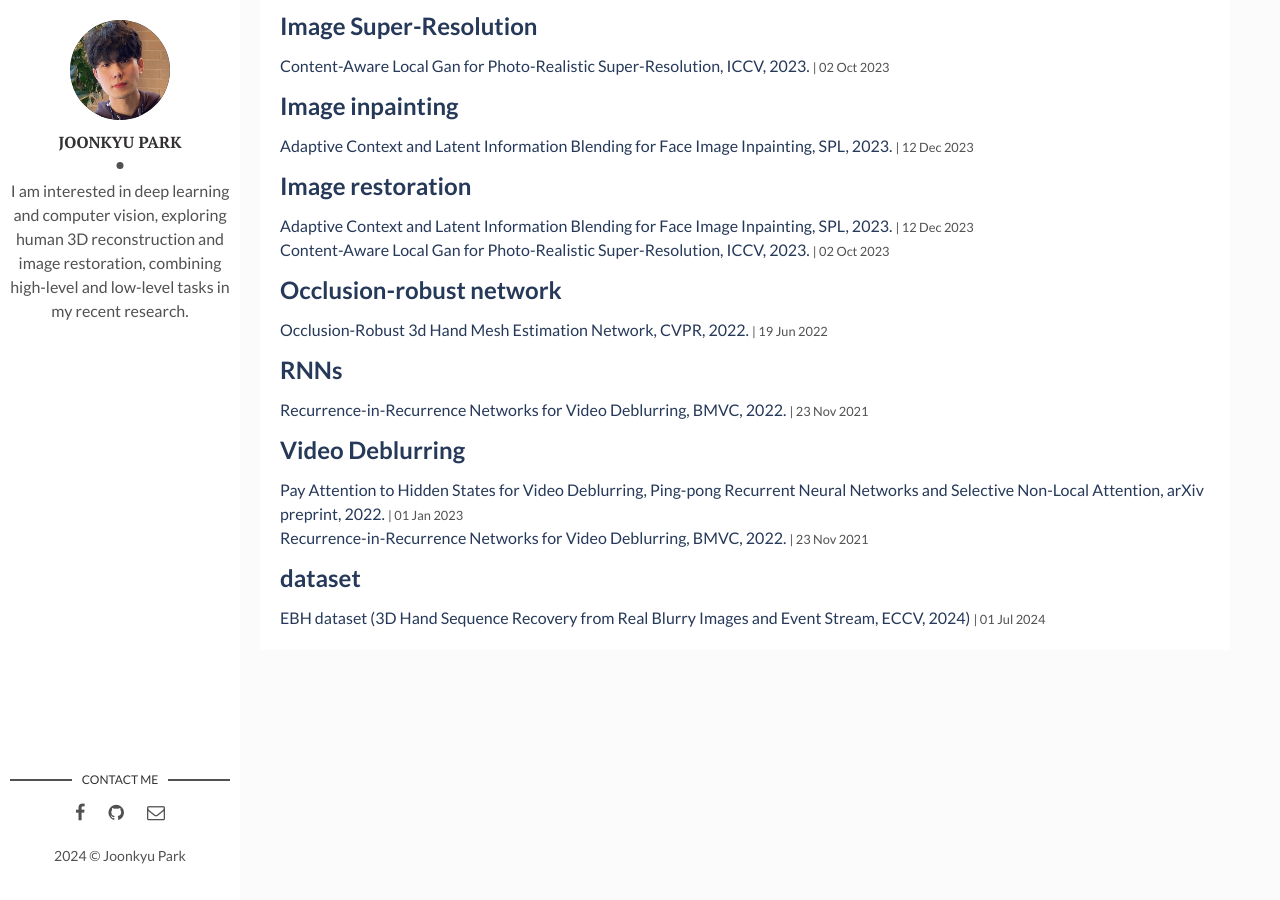
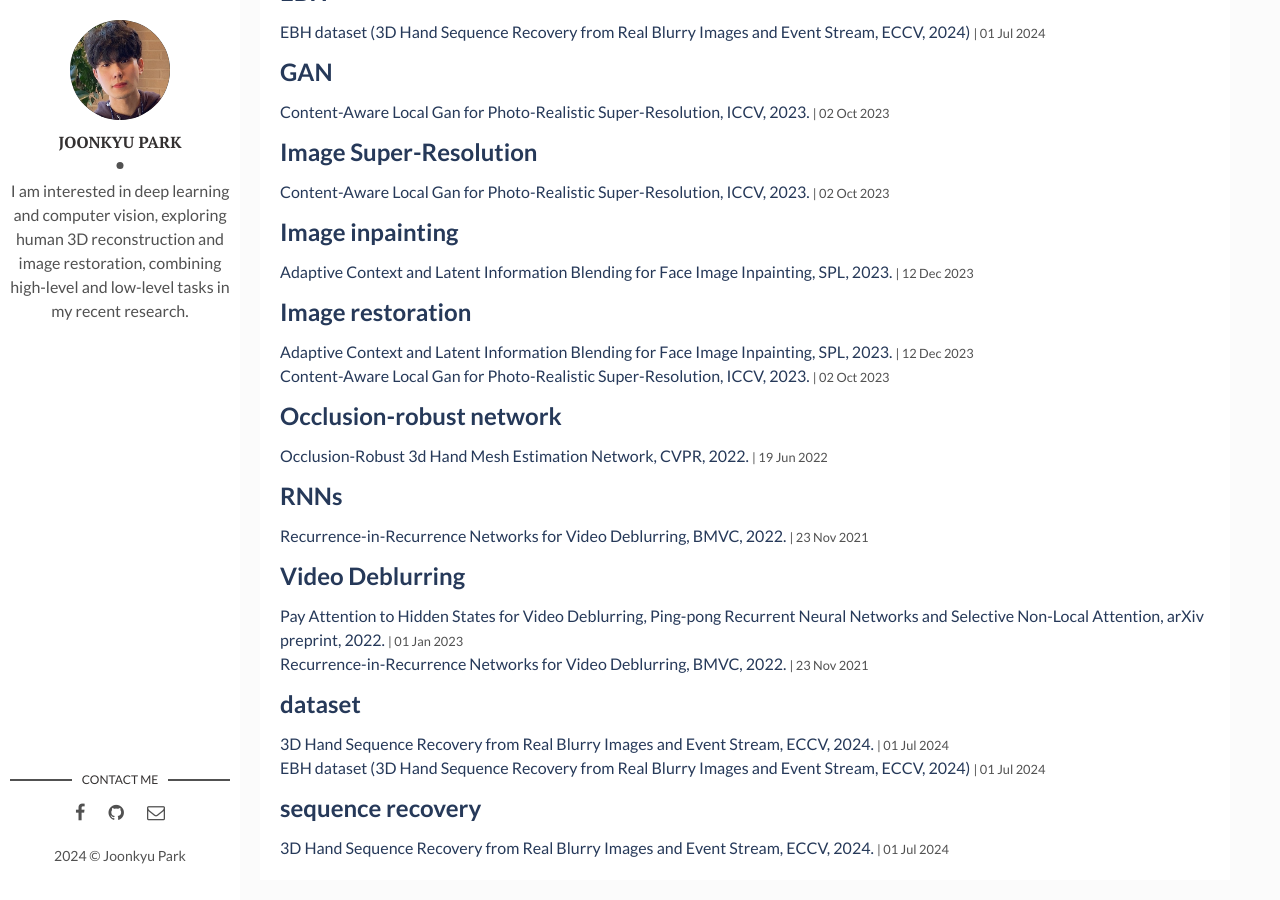
Before and after one commit to jkpark08/jkpark08.github.io, a Jekyll site: the page built from tags.html, in a window 1280 px wide and 900 px high, scrolled down 1051 px. Built offline with Jekyll 4.4.1, drawn with Linux system fonts in a browser that asks for light colours; a file with an impossible date is left out; some of the changed text lies outside the part shown.

Commit message:
Update 2024-07-12-ebh.markdown

```diff
--- a/_posts/2024-07-12-ebh.markdown
+++ b/_posts/2024-07-12-ebh.markdown
@@ -1,7 +1,7 @@
 ---
 layout: post
 title: 3D Hand Sequence Recovery from Real Blurry Images and Event Stream, ECCV, 2024.
-date: 2000-00-00 13:32:20 +0300
+date: 2024-07-01 13:32:20 +0300
 description: ECCV, 2024. # Add post description (optional)
 img: rirn.jpg # Add image post (optional)
 fig-caption: # Add figcaption (optional)
```
